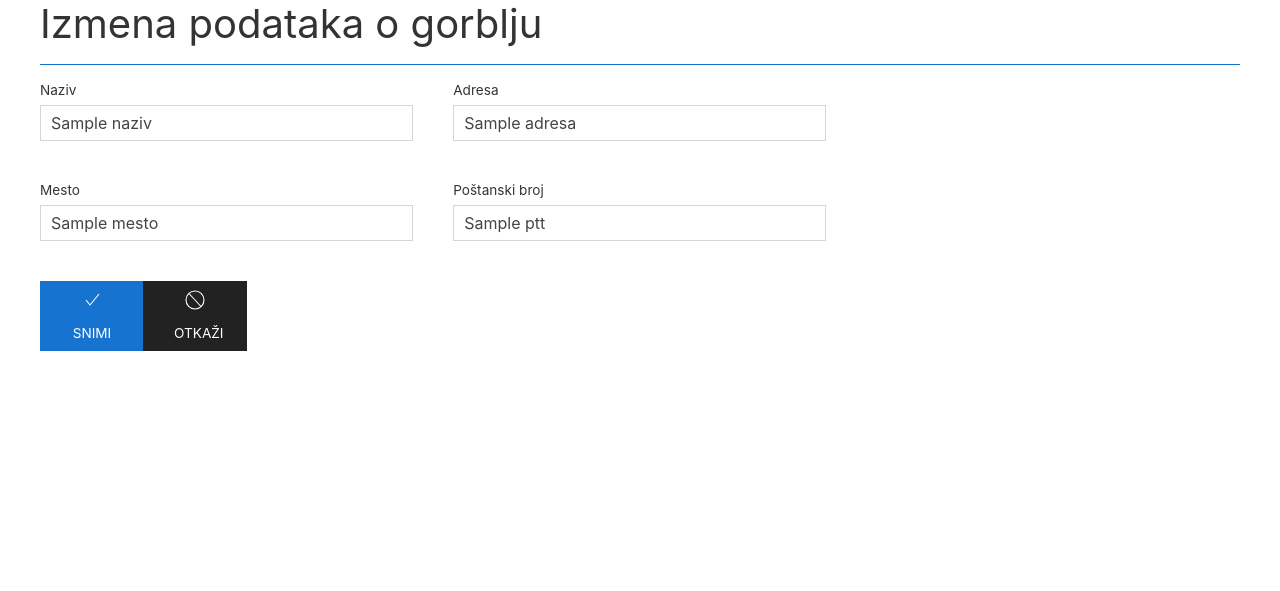
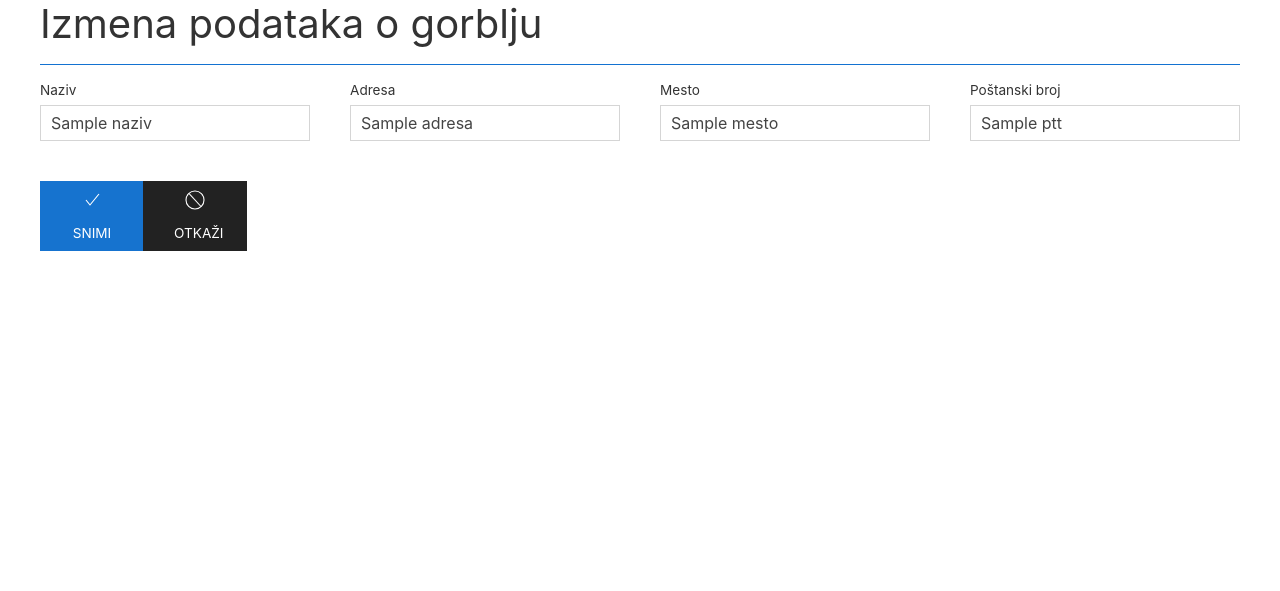
Before and after one commit to chana-chh/kartoteka, a PHP site: template app/views/groblja_izmena.twig in a window 1280 px wide. Shown: the part 60-651 px from the top of the page. Run offline with PHP 8.4, Linux system fonts and the light colour scheme; the template is opened without the code that fills it: most values are stand-ins (such as "Sample title", 1, 10 or a date in 2020); some libraries are stand-ins or nearby versions.

Commit message:
Sitne ispravke

```diff
--- a/app/controllers/KartoniController.php
+++ b/app/controllers/KartoniController.php
@@ -198,15 +198,19 @@ class KartoniController extends Controller
     public function getKartoniMapa($request, $response, $args)
     {
         $id = $args['id'];
+        $mapa = null;
+        $sirina = 0;
+        $visina = 0;
         $modelKarton = new Karton();
         $karton = $modelKarton->find($id);
         $grobno_mesto = $karton->grobno_mesto;
         $modelMapa = new Mapa();
         $mapaM = $modelMapa->pronadjiMapu($karton->groblje_id, $karton->parcela);
+        if ($mapaM) {
         $mapa = (string)($mapaM->veza);
-
         $slika = 'img/Mape/'.$mapa;
         list($sirina, $visina) = getimagesize($slika);
+        }
 
         $this->render($response, 'karton_mapa.twig', compact('karton', 'grobno_mesto', 'mapa', 'sirina', 'visina'));
     }
--- a/app/views/groblja_izmena.twig
+++ b/app/views/groblja_izmena.twig
@@ -7,7 +7,7 @@
 	{{ csrf|raw }}
 	<input type="hidden" value="{{ groblje.id }}" name="id" id="id">
 	<div uk-grid>
-	<div class="uk-width-1-3">
+	<div class="uk-width-1-4">
 		<label for="naziv" class="uk-form-label">Naziv</label>
 		<div class="uk-form-controls">
 			<input type="text" name="naziv" id="naziv" class="uk-input{{ errors.naziv[0] ? ' uk-form-danger': ''}}" value="{{ old.naziv ? : groblje.naziv }}"
@@ -15,7 +15,7 @@
 		</div>
 		<small class="uk-text-danger">{{ errors.naziv[0] ? :'' }}</small>
 	</div>
-	<div class="uk-width-1-3">
+	<div class="uk-width-1-4">
 		<label for="adresa" class="uk-form-label">Adresa</label>
 		<div class="uk-form-controls">
 			<input type="text" name="adresa" id="adresa" value="{{ old.adresa ? : groblje.adresa }}" class="uk-input{{ errors.adresa[0] ? ' uk-form-danger': ''}}"
@@ -23,9 +23,8 @@
 		</div>
 		<small class="uk-text-danger">{{ errors.adresa[0] ? :'' }}</small>
 	</div>
-</div>
-<div uk-grid>
-	<div class="uk-width-1-3">
+
+	<div class="uk-width-1-4">
 		<label for="mesto" class="uk-form-label">Mesto</label>
 		<div class="uk-form-controls">
 			<input type="text" name="mesto" id="mesto" value="{{ old.mesto ? : groblje.mesto }}" class="uk-input{{ errors.mesto[0] ? ' uk-form-danger': ''}}"
@@ -33,7 +32,7 @@
 		</div>
 		<small class="uk-text-danger">{{ errors.mesto[0] ? :'' }}</small>
 	</div>
-		<div class="uk-width-1-3">
+		<div class="uk-width-1-4">
 		<label for="ptt" class="uk-form-label">Poštanski broj</label>
 		<div class="uk-form-controls">
 			<input type="text" name="ptt" id="ptt" value="{{ old.ptt ? : groblje.ptt }}" class="uk-input{{ errors.ptt[0] ? ' uk-form-danger': ''}}"
--- a/app/views/korisnici.twig
+++ b/app/views/korisnici.twig
@@ -24,7 +24,7 @@
             <strong>{{ korisnik.ime }}</strong>
         </td>
         <td>{{ korisnik.korisnicko_ime }}</td>
-        <td>{{ korisnik.nivo }}</td>
+        <td>{% if korisnik.nivo > 0 %} Korisnik {% else %} <strong class="uk-text-primary"> Administrator</strong> {% endif %}</td>
         <td class="uk-clearfix">
           <ul class="uk-iconnav uk-float-right">
             <li>
```
Also changed, not shown: app/views/karton_mapa.twig (+6 -1 lines).
